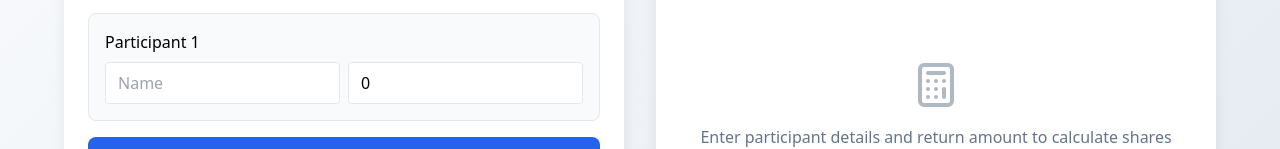
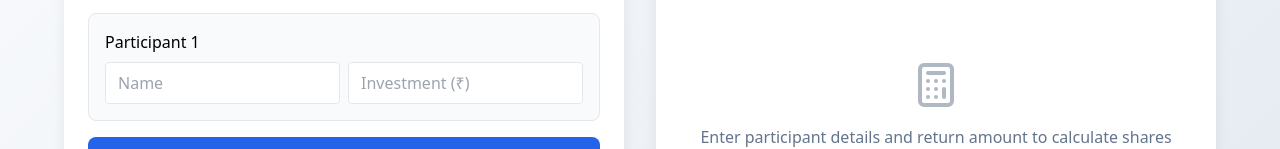
Before and after one commit to yakox111/Cut-Calculator, a plain HTML site: page index.html in a window 1280 px wide. Shown: the part 183-332 px from the top of the page. Drawn offline with nearby package versions, Linux system fonts and the light colour scheme.

Commit message:
Fix investment input display for non-positive values

```diff
--- a/index.html
+++ b/index.html
@@ -152,7 +152,7 @@
                         <input type="text" placeholder="Name" value="${participant.name}"
                                onchange="updateParticipant('${participant.id}', 'name', this.value)"
                                class="px-3 py-2 border rounded">
-                        <input type="text" placeholder="Investment (₹)" value="${participant.investment}"
+                        <input type="text" placeholder="Investment (₹)" value="${participant.investment > 0 ? participant.investment : ''}"
                                onchange="updateParticipant('${participant.id}', 'investment', this.value)"
                                oninput="formatNumber(this)"
                                class="px-3 py-2 border rounded">
```
